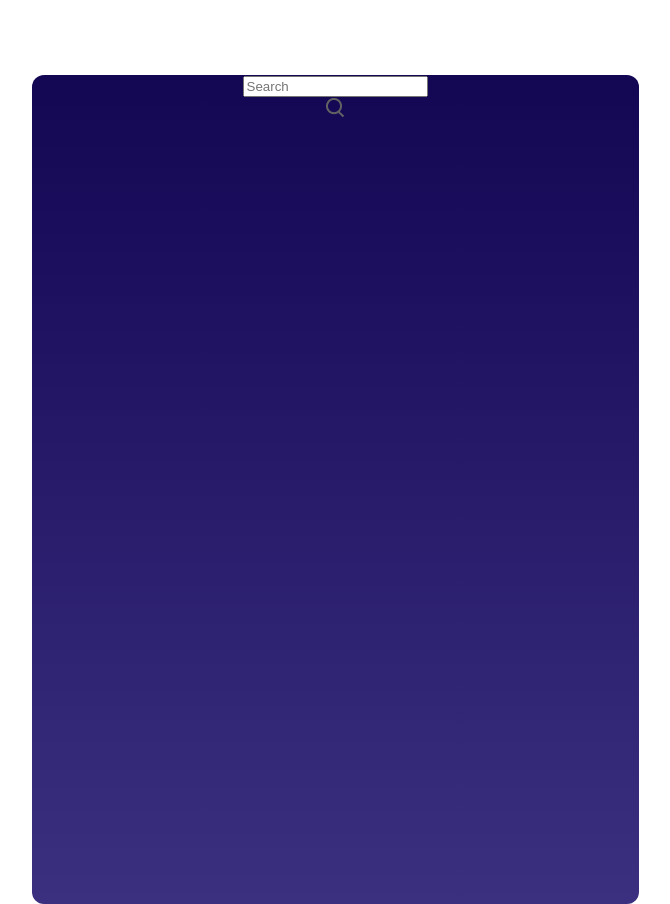
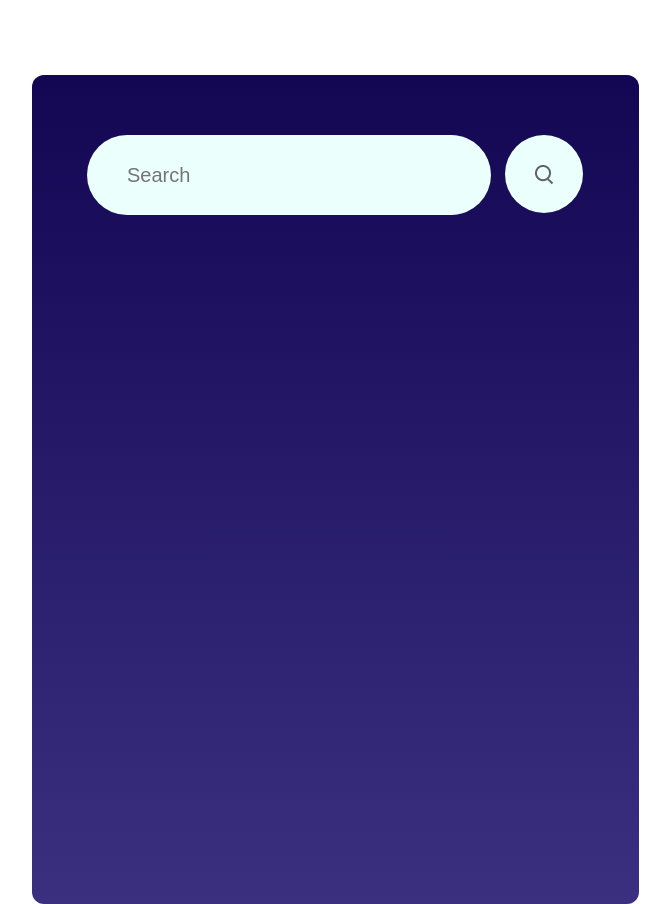
Before and after one commit to liovirgildam/react-tutorial, a React (Create React App) app: page / in a window 1280 px wide. Shown: the whole page, without its empty margins (305-975 px from the left). Built offline with nearby package versions, Linux system fonts and the light colour scheme.

Commit message:
Adds CSS styles to top-bar and search-icon div

```diff
--- a/src/Components/WeatherApp/weatherApp.css
+++ b/src/Components/WeatherApp/weatherApp.css
@@ -7,3 +7,35 @@
     background-image: linear-gradient(180deg, #130754 0%, #3b2f80 100%);
 
 }
+
+.top-bar{
+    display: flex;
+    justify-content: center;
+    gap: 14px;
+    padding-top: 60px;
+}
+
+.top-bar input{
+    display: flex;
+    width:362px;
+    height: 78px;
+    background: #ebfffc;
+    border: none;
+    outline: none;
+    border-radius: 40px;
+    padding-left: 40px;
+    color: #626262;
+    font-size: 20px;
+    font-weight: 400;
+}
+
+.search-icon{
+    display:flex;
+    justify-content: center;
+    align-items: center;
+    width: 78px;
+    height: 78px;
+    background: #ebfffc;
+    border-radius: 40px;
+    cursor: pointer;
+}
```
